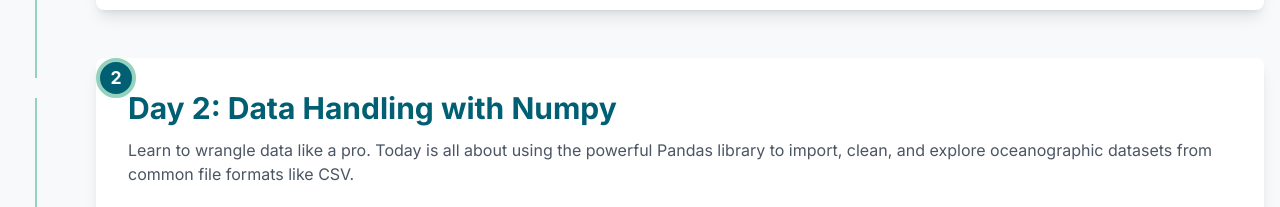
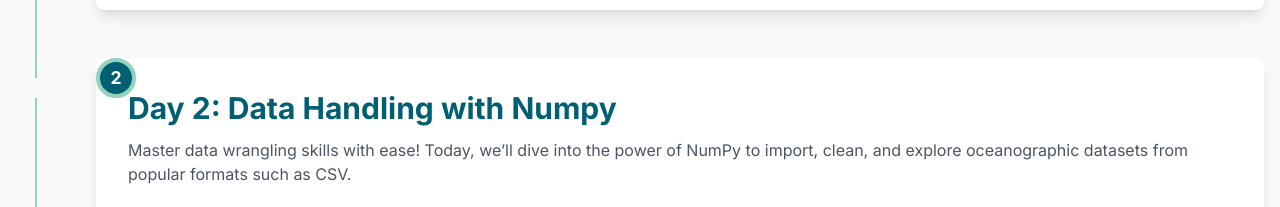
Before and after one commit to pajonnakuti/pyDataviz, a plain HTML site: page index.html in a window 1280 px wide. Shown: the part 1080-1287 px from the top of the page. Drawn offline with nearby package versions, Linux system fonts and the light colour scheme.

Commit message:
Update index.html

```diff
--- a/index.html
+++ b/index.html
@@ -129,7 +129,7 @@
                 <div class="timeline-marker">2</div>
                 <div class="bg-white rounded-lg shadow-lg p-6 md:p-8">
                     <h2 class="text-2xl md:text-3xl font-bold text-[#005f73] mb-3">Day 2: Data Handling with Numpy</h2>
-                    <p class="mb-6 text-gray-600">Learn to wrangle data like a pro. Today is all about using the powerful Pandas library to import, clean, and explore oceanographic datasets from common file formats like CSV.</p>
+                    <p class="mb-6 text-gray-600">Master data wrangling skills with ease! Today, we’ll dive into the power of NumPy to import, clean, and explore oceanographic datasets from popular formats such as CSV.</p>
                     <div class="grid grid-cols-1 md:grid-cols-2 gap-6">
                         <div>
                              <h3 class="font-bold text-lg text-[#0a9396] mb-2">Key Topics:</h3>
```
